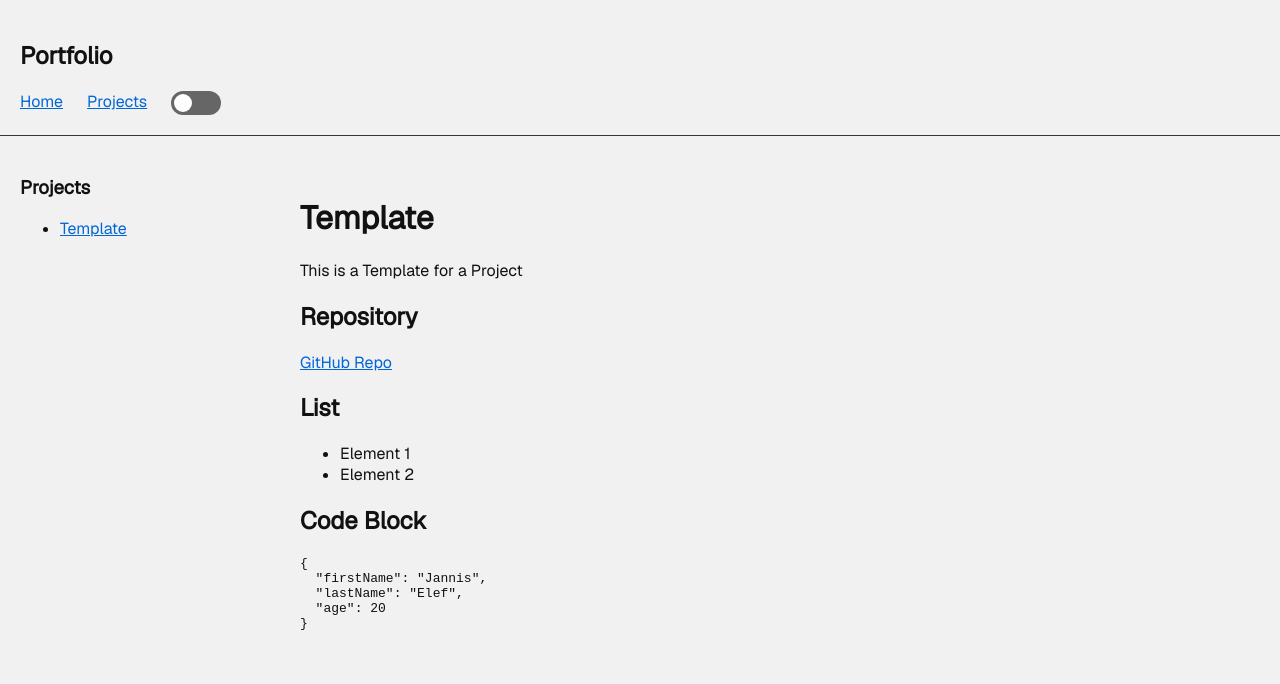
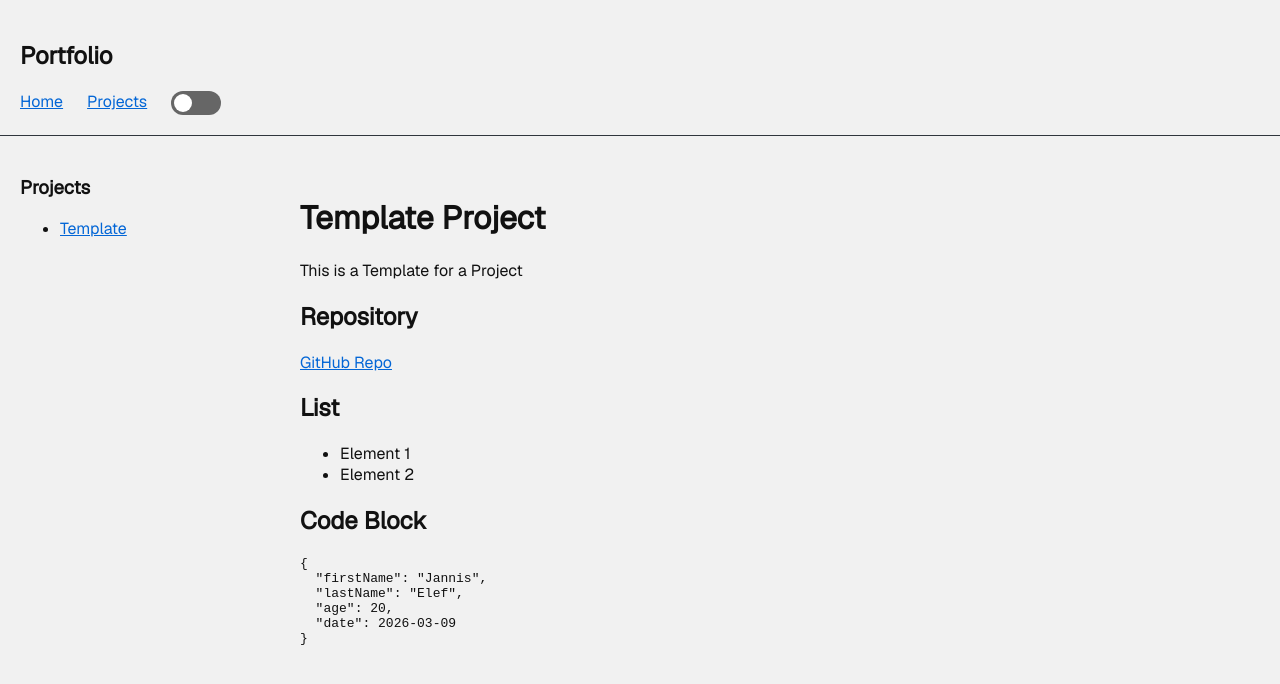
Before and after one commit to JannisElef/janniselef.github.io, a Jekyll site: the page built from _projects/template.md, in a window 1280 px wide. Shown: the top 684 px of the page. Built offline with Jekyll 4.4.1, drawn with Linux system fonts in a browser that asks for light colours.

Commit message:
Change Template

````diff
--- a/_projects/template.md
+++ b/_projects/template.md
@@ -4,12 +4,13 @@
 description: Template for a Project
 image: /assets/img/template.jpg
 tags: [Test, Active]
-repo: https://github.com/janniselef/esp32-sensor
+repo: https://github.com/JannisElef
 ---
 
-# Template
+# Template Project
 
 This is a Template for a Project
+
 
 ## Repository
 
@@ -26,6 +27,7 @@
 {
   "firstName": "Jannis",
   "lastName": "Elef",
-  "age": 20
+  "age": 20,
+  "date": 2026-03-09
 }
 ```
````
